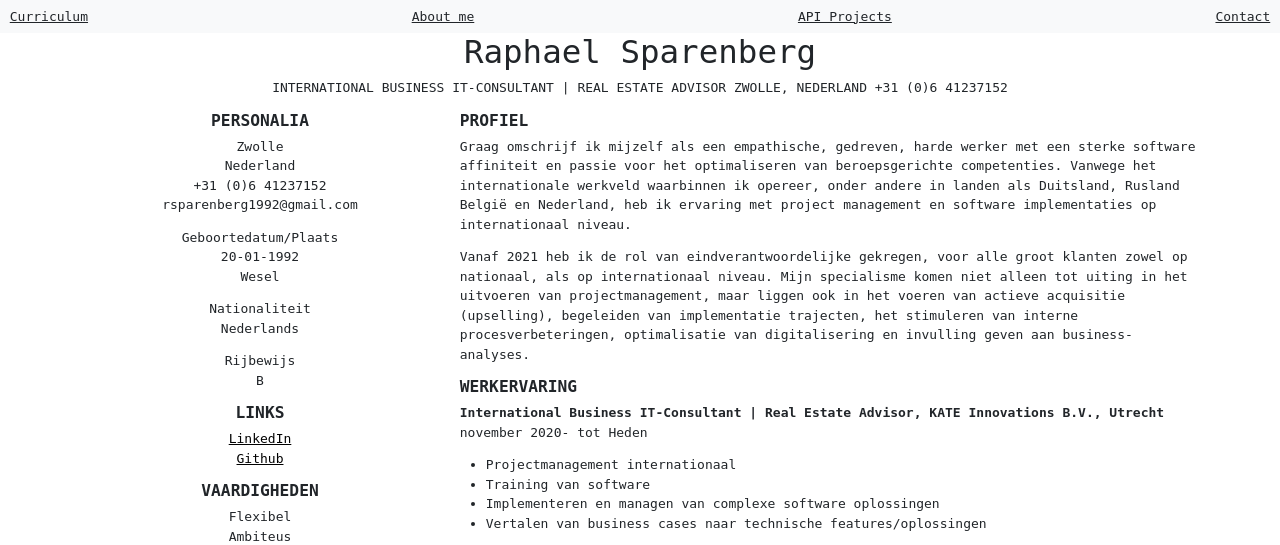
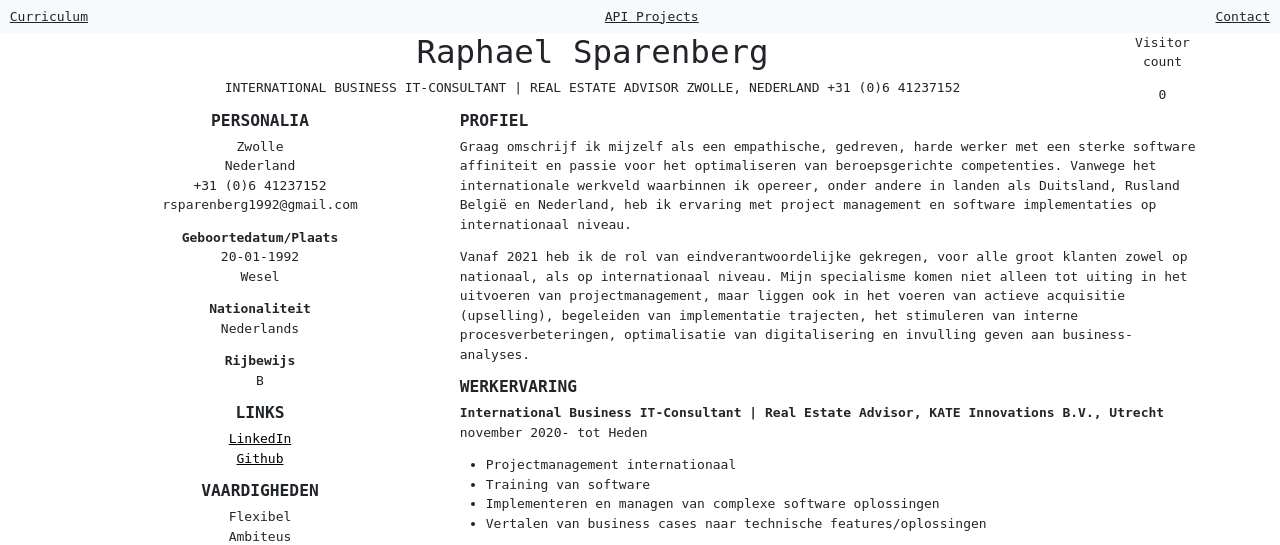
Before and after one commit to RSPersonal/Personal_portfolio, a Django app: page / in a window 1280 px wide. Shown: the top 545 px of the page. Run offline with Django 3.2, Linux system fonts and the light colour scheme.

Commit message:
cleaned up homepage

```diff
--- a/backend/static/css/style.css
+++ b/backend/static/css/style.css
@@ -6,7 +6,7 @@
 #outline: 1px solid blue;
 
 .navbar {
-    font-size: 25px;
+    font-size: 30px;
 }
 
 a:link {
--- a/backend/templates/base.html
+++ b/backend/templates/base.html
@@ -15,7 +15,6 @@
     <nav class="navbar navbar-expand-md navbar-light bg-light sticky-top">
         <div class="container-fluid justify-content-between">
             <a class="text-dark" href="/">Curriculum</a>
-            <a class="text-dark" href="/aboutme">About me</a>
             <a class="text-dark" href="/api/v1">API Projects</a>
             <a class="text-dark" href="/contact">Contact</a>
         </div>
--- a/backend/templates/home_page.html
+++ b/backend/templates/home_page.html
@@ -7,6 +7,10 @@
         <div class="col text-center">
             <h1>Raphael Sparenberg</h1>
             <p>INTERNATIONAL BUSINESS IT-CONSULTANT | REAL ESTATE ADVISOR ZWOLLE, NEDERLAND +31 (0)6 41237152</p>
+        </div>
+        <div class="col-1 text-center">
+            <p>Visitor count</p>
+            {{ num_visits }}
         </div>
     </div>
 </div>
@@ -20,15 +24,15 @@
                 <br>+31 (0)6 41237152
                 <br>rsparenberg1992@gmail.com
             </p>
-            <p>Geboortedatum/Plaats
+            <p><b>Geboortedatum/Plaats</b>
                 <br>20-01-1992
                 <br>Wesel
             </p>
-            <p>Nationaliteit
+            <p><b>Nationaliteit</b>
                 <br>Nederlands
             </p>
             <p>
-                Rijbewijs
+                <b>Rijbewijs</b>
                 <br>B
             </p>
             <h5><b>LINKS</b></h5>
--- a/homepage/views.py
+++ b/homepage/views.py
@@ -6,7 +6,12 @@ def home_page(request):
     """
     Function for homepage render
     """
-    return render(request, 'home_page.html')
+    num_visits = request.session.get('num_visits', 0)
+    request.session['num_visits'] = num_visits + 1
+    context = {
+        'num_visits' : num_visits
+    }
+    return render(request, 'home_page.html', context)
 
 
 def about_me(request):
```
Also changed, not shown: db.sqlite3.
